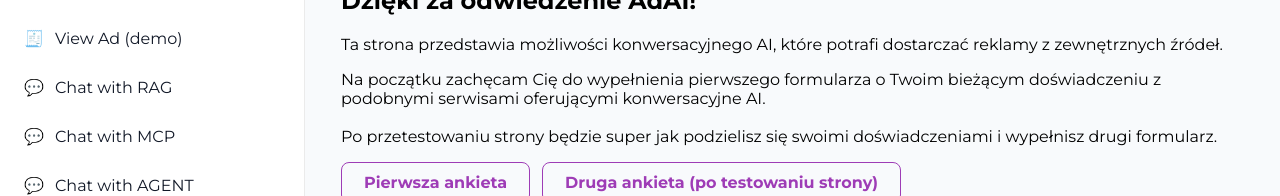
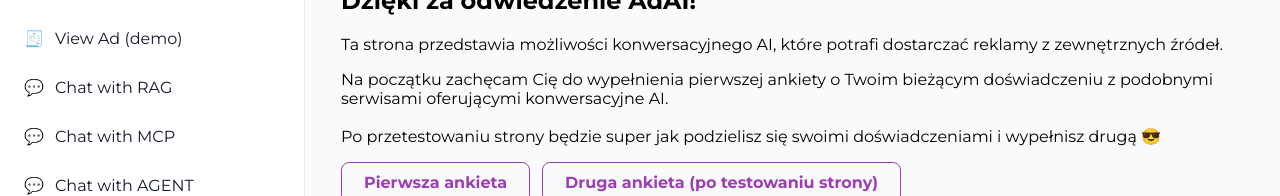
Before and after one commit to quechulo/AdAi-Client, a Vue app in the folder AdAI/: page / in a window 1280 px wide. Shown: the part 140-336 px from the top of the page. Built offline with nearby package versions, Linux system fonts and the light colour scheme; no server answers.

Commit message:
improve content on landingview

```diff
--- a/AdAI/src/views/LandingView.vue
+++ b/AdAI/src/views/LandingView.vue
@@ -66,7 +66,7 @@
     <div v-else class="scroll">
         <h2>Dzięki za odwiedzenie AdAI!</h2>
         <p>Ta strona przedstawia możliwości konwersacyjnego AI, które potrafi dostarczać reklamy z zewnętrznych źródeł.</p>
-        <p>Na początku zachęcam Cię do wypełnienia pierwszego formularza o Twoim bieżącym doświadczeniu z podobnymi serwisami oferującymi konwersacyjne AI.<br><br>Po przetestowaniu strony będzie super jak podzielisz się swoimi doświadczeniami i wypełnisz drugi formularz.</p>
+        <p>Na początku zachęcam Cię do wypełnienia pierwszej ankiety o Twoim bieżącym doświadczeniu z podobnymi serwisami oferującymi konwersacyjne AI.<br><br>Po przetestowaniu strony będzie super jak podzielisz się swoimi doświadczeniami i wypełnisz drugą 😎</p>
         <div class="buttons-wrapper">
             <a class="quick-start-button" href="https://forms.gle/dhrScPAAx4LxvuyX7" target="_blank" rel="noopener noreferrer">
                 Pierwsza ankieta
```
